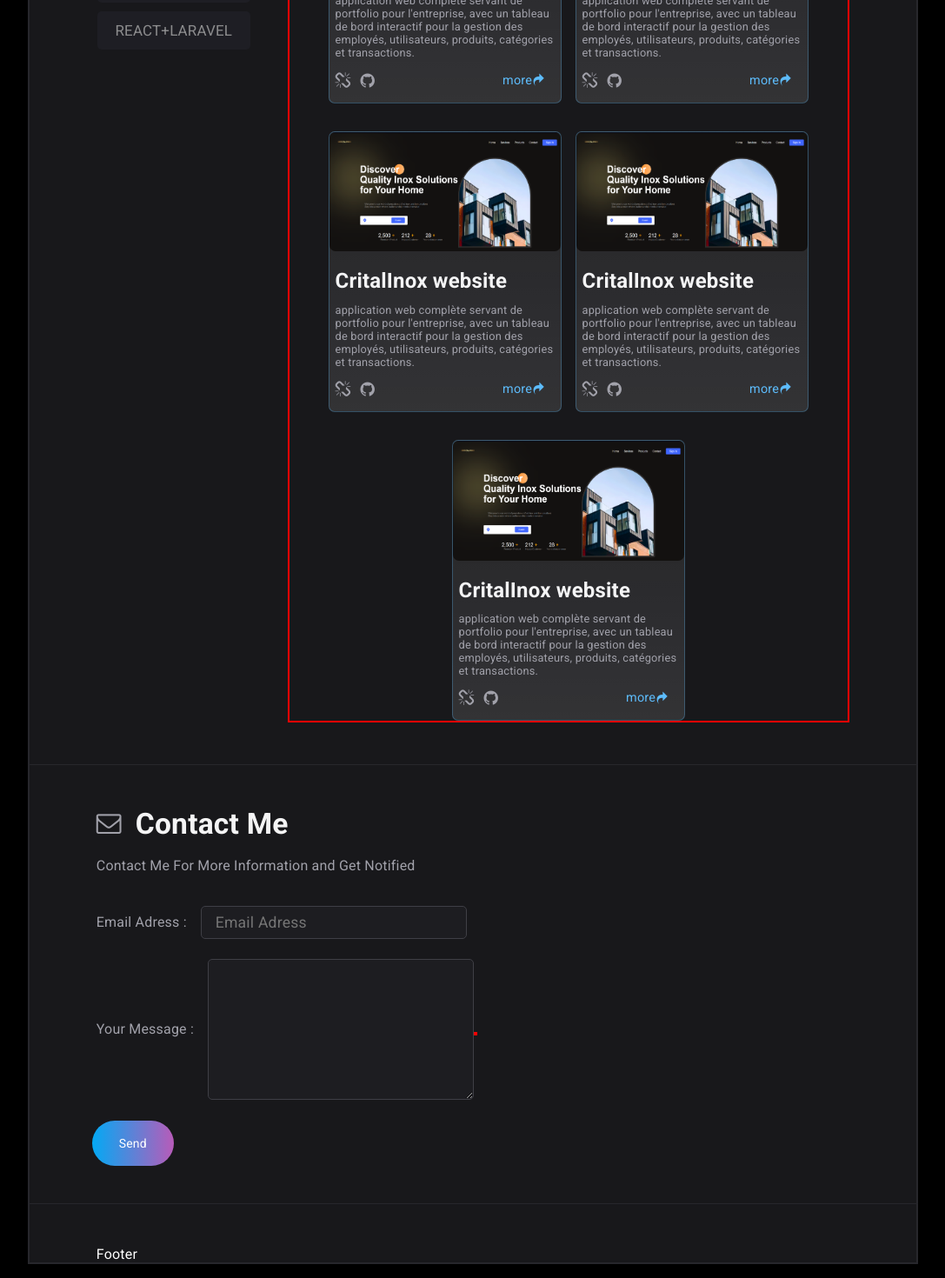
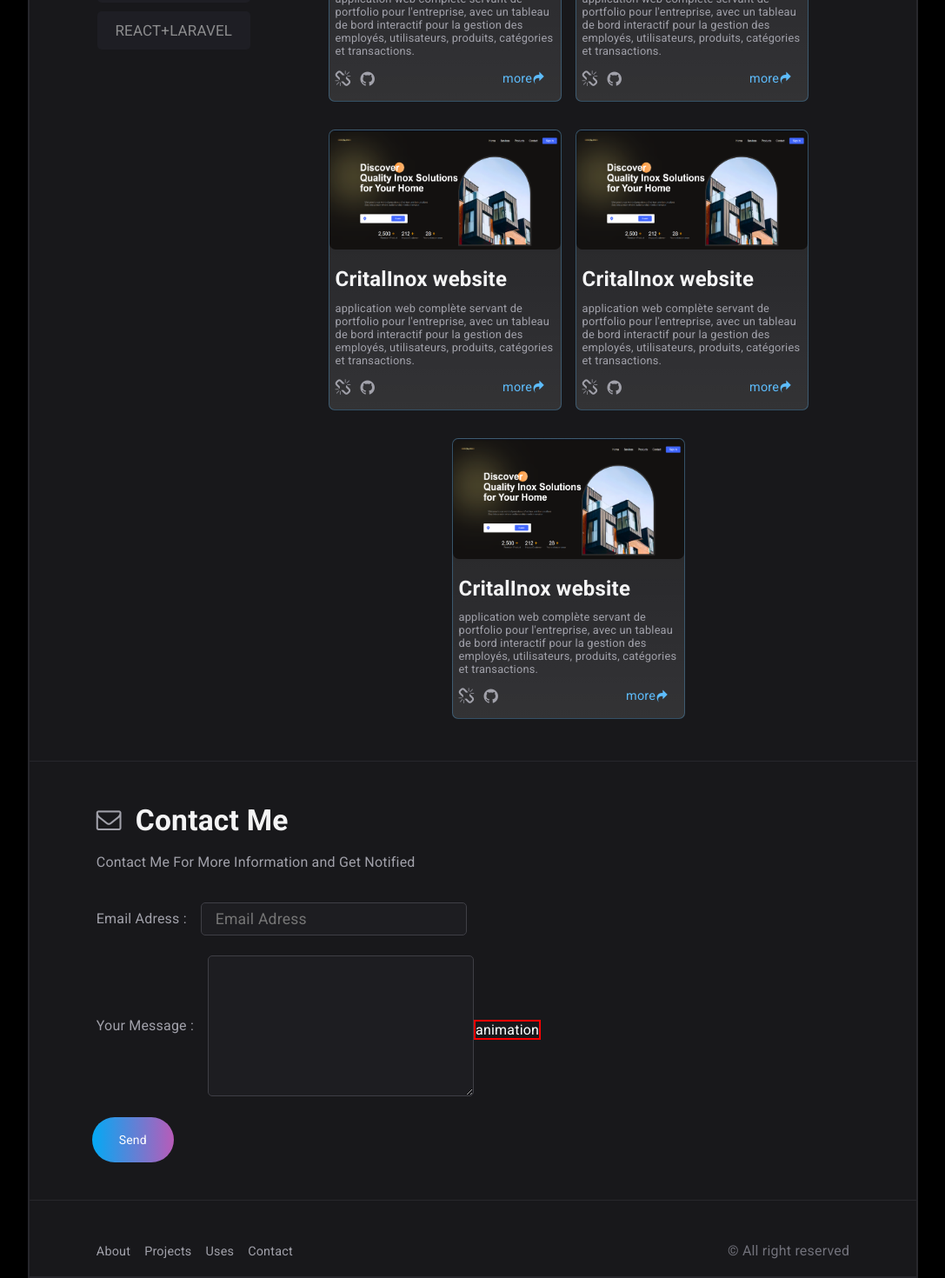
Before and after one commit to Youssefassad0/My_Own_portfolio, a React (Vite) app in the folder my-app/: page / in a window 1280 px wide. Shown: the part 873-2343 px from the top of the page at 87% size, without its empty margins (96-1183 px from the left). Built offline with nearby package versions, Linux system fonts and the light colour scheme.

Commit message:
complete footer

```diff
--- a/my-app/src/components/contact/Contact.jsx
+++ b/my-app/src/components/contact/Contact.jsx
@@ -32,7 +32,9 @@ function Contact() {
           <button className="submit" >Send</button>
         </form>
 
-        <div className="animation border"></div>
+        <div className="animation border">
+          animation
+        </div>
       </div>
     </section>
   );
--- a/my-app/src/components/contact/contact.css
+++ b/my-app/src/components/contact/contact.css
@@ -109,7 +109,9 @@ section.contact-us button.submit:active {
   section.contact-us form div.flex {
     flex-direction: column;
     align-items: start;
-    width: 100%;
+    width: 80%;
+    margin-right: auto;
+    margin-left: auto;
   }
   section.contact-us #email,
   section.contact-us #message {
@@ -117,4 +119,8 @@ section.contact-us button.submit:active {
     margin-left: 0;
     padding: 0.5rem 0 ;
   }
+  section.contact-us .submit{
+    width: 30%;
+    align-self: center;
+  }
 }
--- a/my-app/src/components/footer/Footer.jsx
+++ b/my-app/src/components/footer/Footer.jsx
@@ -2,7 +2,17 @@ import React from 'react'
 import './footer.css'
 function Footer() {
   return (
-    <footer>Footer</footer>
+    <footer className='flex' >
+      <ul className='flex' >
+        <li><a href=""> About </a></li>
+        <li><a href="">Projects</a></li>
+        <li><a href="">Uses</a></li>
+        <li><a href="">Contact</a></li>
+      </ul>
+      <p>
+&copy; All right reserved
+      </p>
+    </footer>
   )
 }
 
--- a/my-app/src/components/footer/footer.css
+++ b/my-app/src/components/footer/footer.css
@@ -1,2 +1,29 @@
-footer{
+footer.flex {
+  justify-content: space-between;
+  margin-bottom: 20px;
+
 }
+footer.flex ul {
+  gap: 1rem;
+}
+footer.flex ul a {
+  color: var(--subtitle);
+  font-size: 0.9rem;
+  padding-bottom: 1rem;
+  font-weight: 400;
+}
+footer.flex ul a:hover {
+  color: var(--blue);
+  font-size: 1rem;
+  font-weight: 500;
+}
+footer.flex p {
+  color: rgb(113, 113, 122);
+}
+@media (max-width: 800px) {
+    footer.flex{
+        flex-direction: column;
+        gap: 1rem;
+
+    }
+}
--- a/my-app/src/components/header/Header.jsx
+++ b/my-app/src/components/header/Header.jsx
@@ -10,16 +10,16 @@ function Header() {
       <nav>
       <ul className="flex">
           <li>
-            <Link to="/about">about</Link>
+            <Link to="/about">About</Link>
           </li>
           <li>
-            <Link to="/">Articles</Link>
+            <Link to="/articles">Articles</Link>
           </li>
           <li>
-            <Link to="/">Projects</Link>
+            <Link to="/projects">Projects</Link>
           </li>
           <li>
-            <Link to="/about">Contact</Link>
+            <Link to="/contact">Contact</Link>
           </li>
         </ul>
       </nav>
@@ -30,21 +30,24 @@ function Header() {
 {
   showModal && ( <div className="flexed">
    <ul className="modal">
-      <li  >
-        <button className="icon-circle-with-cross" onClick={()=>setShowModal(false)} />
-
+              <li>
+                <button
+                  className="icon-circle-with-cross"
+                  onClick={() => setShowModal(false)}
+                  aria-label="Close Menu"
+                />
               </li>
               <li>
-        <Link to="/about">about</Link>
+                <Link to="/about" onClick={() => setShowModal(false)}>About</Link>
               </li>
               <li>
-        <Link to="/">Articles</Link>
+                <Link to="/articles" onClick={() => setShowModal(false)}>Articles</Link>
               </li>
               <li>
-        <Link to="/">Projects</Link>
+                <Link to="/projects" onClick={() => setShowModal(false)}>Projects</Link>
               </li>
               <li>
-        <Link to="/about">Contact</Link>
+                <Link to="/contact" onClick={() => setShowModal(false)}>Contact</Link>
               </li>
             </ul>
   </div>)
--- a/my-app/src/components/hero/Hero.jsx
+++ b/my-app/src/components/hero/Hero.jsx
@@ -12,7 +12,7 @@ function Hero() {
           Full Stack developer , ambitious and passionate
         </h1>
         <p className="sub-title">
-          Ambitious and passionate about digital development, my goal is to
+         I'm Assad Youssef, Ambitious and passionate about digital development, my goal is to
           become a full stack option engineer. I seeks to put into practice the
           skills I have acquired and to continue learning to contribute
           significantly to innovative and complex projects.
--- a/my-app/src/components/main/Main.jsx
+++ b/my-app/src/components/main/Main.jsx
@@ -14,7 +14,7 @@ function Main() {
         <button>REACT+LARAVEL</button>
       </section>
 
-      <section className="border flex right-section">
+      <section className="flex right-section">
         {Projects.map((p) => (
           <article className="card" key={p.id}>
             <img width={266} src={p.imageUrl} alt={p.title} />
--- a/my-app/src/index.css
+++ b/my-app/src/index.css
@@ -35,7 +35,7 @@ html {
 
 body {
   background-color: var(--primary);
-  color: white;
+  color:white;
 }
 
 .container {
@@ -88,6 +88,9 @@ button:hover {
  cursor: pointer;
 }
 
+
+
+
 @media (max-width: 1000px) {
   .container {
     --container-padding: 1.7rem;
```
Lines whose indentation alone changed are shown as unchanged.
